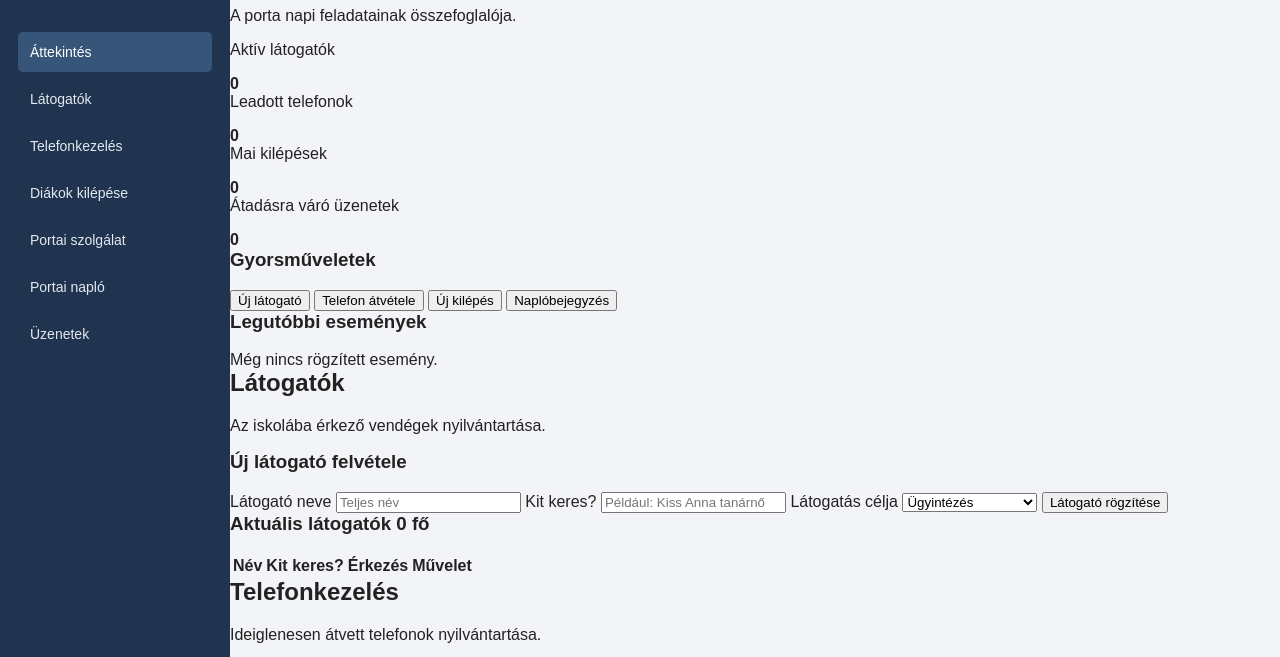
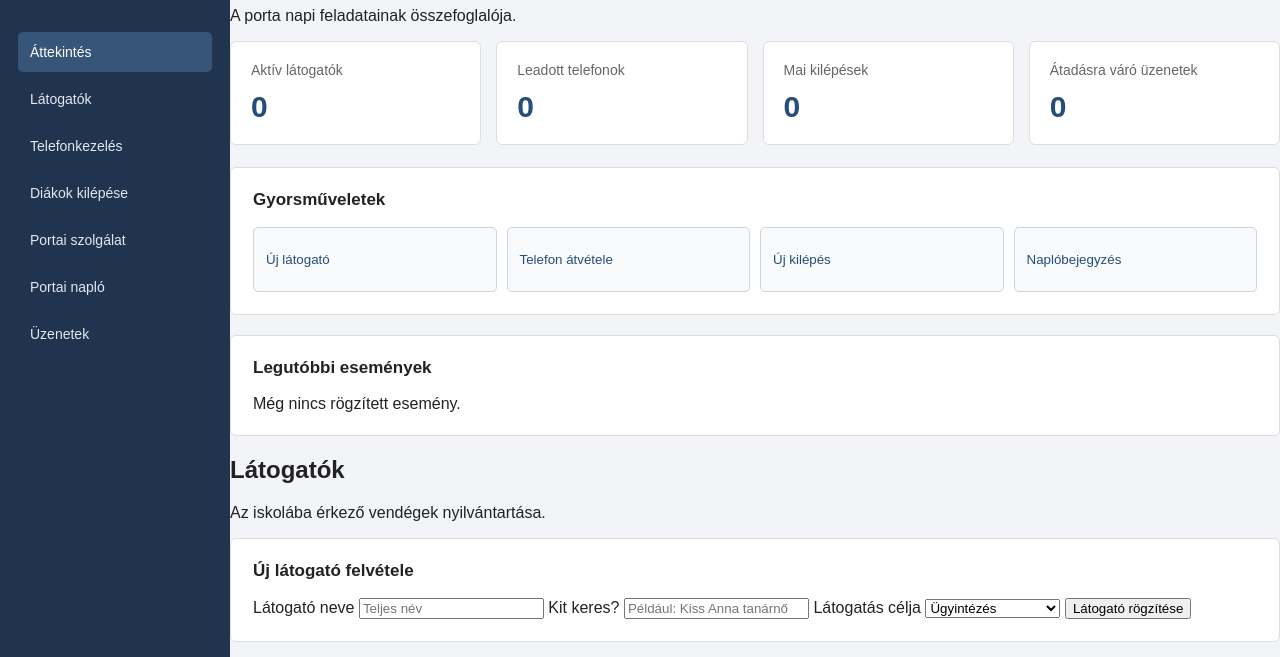
Before and after one commit to mezeimarcell1/PortaHub, a plain HTML site: page index.html in a window 1280 px wide. Shown: the part 75-732 px from the top of the page. Drawn offline with Linux system fonts and the light colour scheme.

Commit message:
dashboard

```diff
--- a/style.css
+++ b/style.css
@@ -78,3 +78,68 @@ h1, h2, h3, p {
     color: #c8d2df;
     font-size: 12px;
 }
+
+.stat-grid {
+    display: grid;
+    grid-template-columns: repeat(4, 1fr);
+    gap: 15px;
+    margin-bottom: 22px;
+}
+
+.stat-doboz {
+    background-color: white;
+    border: 1px solid #dddddd;
+    border-radius: 6px;
+    padding: 20px;
+}
+
+.stat-doboz p {
+    color: #666666;
+    font-size: 14px;
+    margin-bottom: 12px;
+}
+
+.stat-doboz strong {
+    font-size: 30px;
+    color: #244d78;
+}
+
+.kartya {
+    background-color: white;
+    border: 1px solid #dddddd;
+    border-radius: 6px;
+    padding: 22px;
+    margin-bottom: 20px;
+}
+
+.kartya h3 {
+    font-size: 17px;
+    margin-bottom: 17px;
+}
+
+.kartya h3 span {
+    color: #777777;
+    font-size: 13px;
+    font-weight: normal;
+    margin-left: 8px;
+}
+
+.gyors-gombok {
+    display: grid;
+    grid-template-columns: repeat(4, 1fr);
+    gap: 10px;
+}
+
+.gyors-gomb {
+    min-height: 65px;
+    border: 1px solid #cbd5df;
+    background-color: #f8fafc;
+    color: #244d78;
+    border-radius: 5px;
+    padding: 12px;
+    text-align: left;
+}
+
+.gyors-gomb:hover {
+    background-color: #edf3f9;
+}
```
